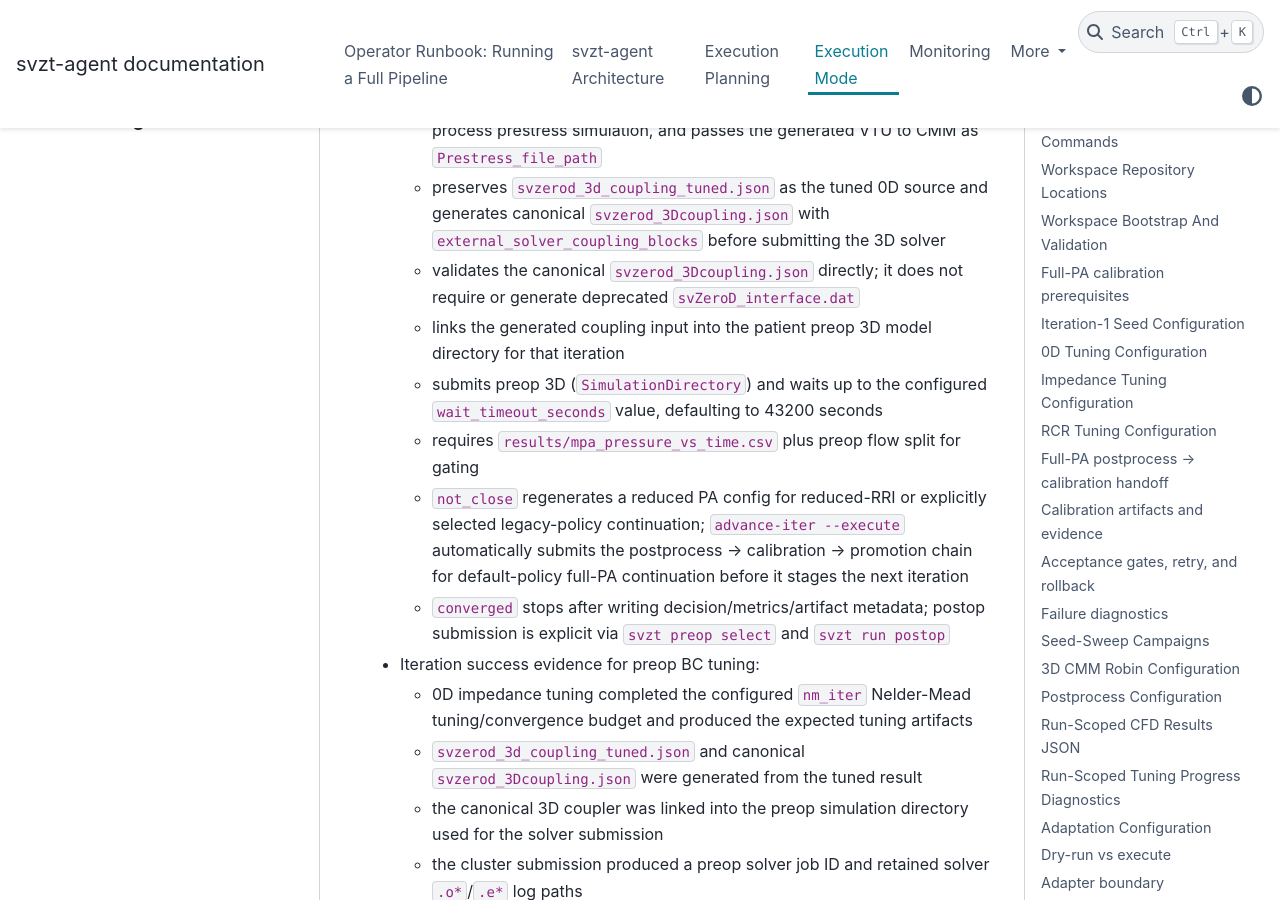
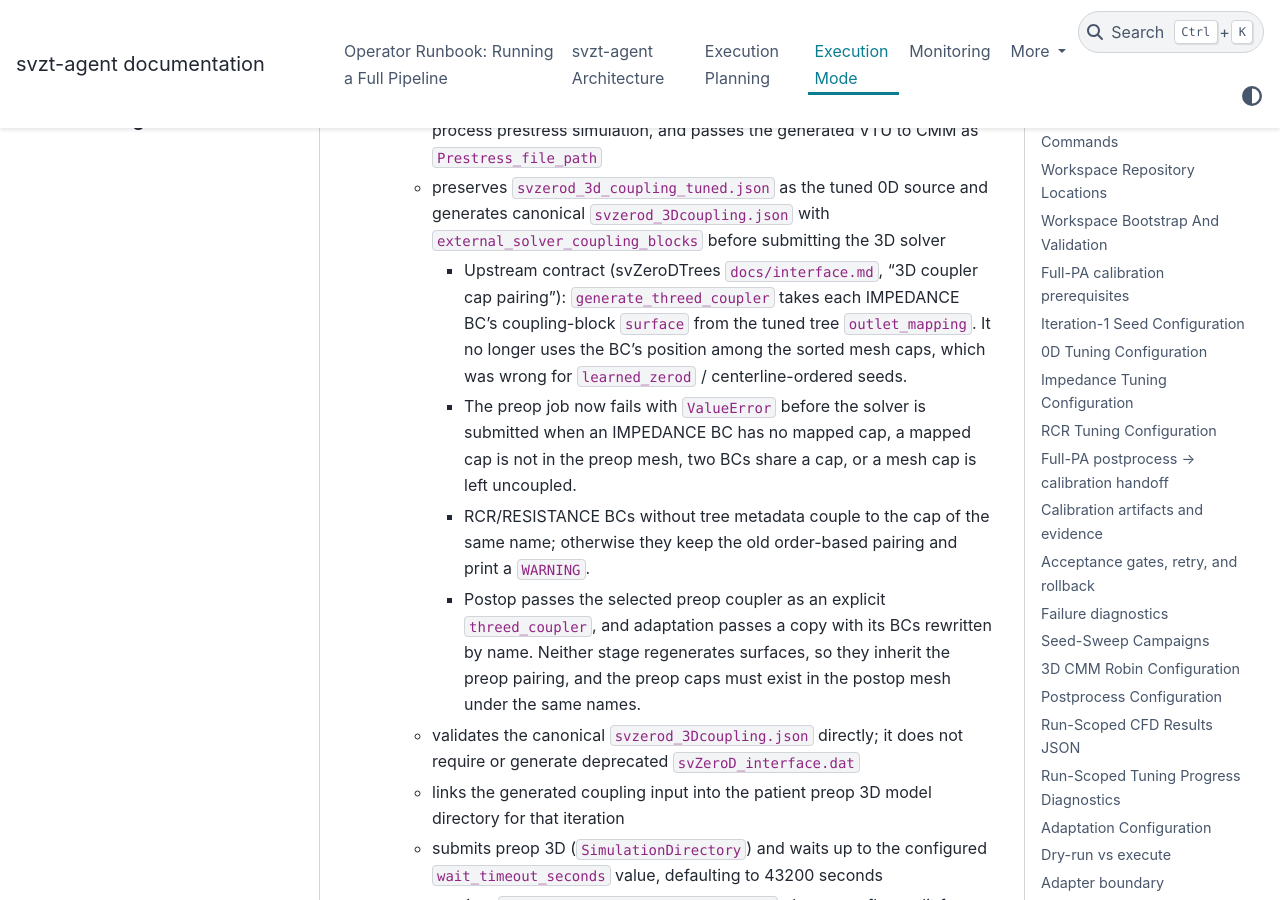
Before and after one commit to ncdorn/svzt-agent, a Sphinx documentation site: the page built from docs/EXECUTION.md, in a window 1280 px wide and 900 px high, scrolled down 20669 px. Built offline with Sphinx 7.4.7 and the PyData theme 0.15.4, drawn with Linux system fonts in a browser that asks for light colours; pages that are not in the unit, such as notebooks, are missing from menus.

Commit message:
Document svZeroDTrees 3D coupler cap-pairing contract
The preop job's generate_threed_coupler now pairs IMPEDANCE BCs with
caps through the tuned tree outlet_mapping and fails with ValueError on
unmapped, missing, shared or uncoupled caps. Postop and adaptation reuse
the preop coupler's surfaces as-is.

Co-Authored-By: Claude Opus 5.5 <noreply@anthropic.com>

```diff
--- a/docs/EXECUTION.md
+++ b/docs/EXECUTION.md
@@ -646,6 +646,20 @@ In dry-run mode each adapter returns deterministic command argv previews. These
     prestress simulation, and passes the generated VTU to CMM as
     `Prestress_file_path`
   - preserves `svzerod_3d_coupling_tuned.json` as the tuned 0D source and generates canonical `svzerod_3Dcoupling.json` with `external_solver_coupling_blocks` before submitting the 3D solver
+    - Upstream contract (svZeroDTrees `docs/interface.md`, "3D coupler cap pairing"):
+      `generate_threed_coupler` takes each IMPEDANCE BC's coupling-block
+      `surface` from the tuned tree `outlet_mapping`. It no longer uses the BC's
+      position among the sorted mesh caps, which was wrong for `learned_zerod`
+      / centerline-ordered seeds.
+    - The preop job now fails with `ValueError` before the solver is submitted
+      when an IMPEDANCE BC has no mapped cap, a mapped cap is not in the preop
+      mesh, two BCs share a cap, or a mesh cap is left uncoupled.
+    - RCR/RESISTANCE BCs without tree metadata couple to the cap of the same
+      name; otherwise they keep the old order-based pairing and print a `WARNING`.
+    - Postop passes the selected preop coupler as an explicit `threed_coupler`,
+      and adaptation passes a copy with its BCs rewritten by name. Neither stage
+      regenerates surfaces, so they inherit the preop pairing, and the preop
+      caps must exist in the postop mesh under the same names.
   - validates the canonical `svzerod_3Dcoupling.json` directly; it does not require or generate deprecated `svZeroD_interface.dat`
   - links the generated coupling input into the patient preop 3D model directory for that iteration
   - submits preop 3D (`SimulationDirectory`) and waits up to the configured
```
